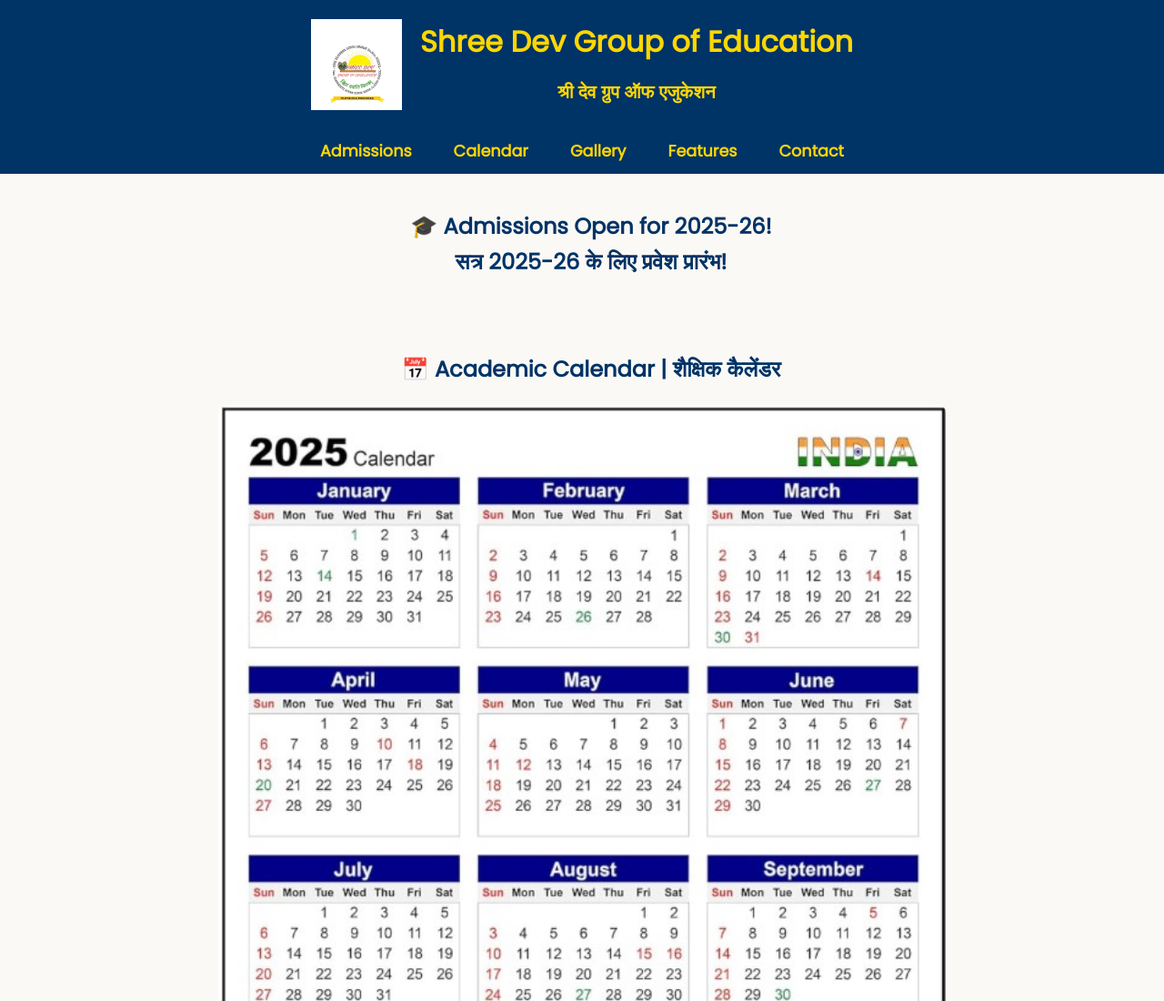
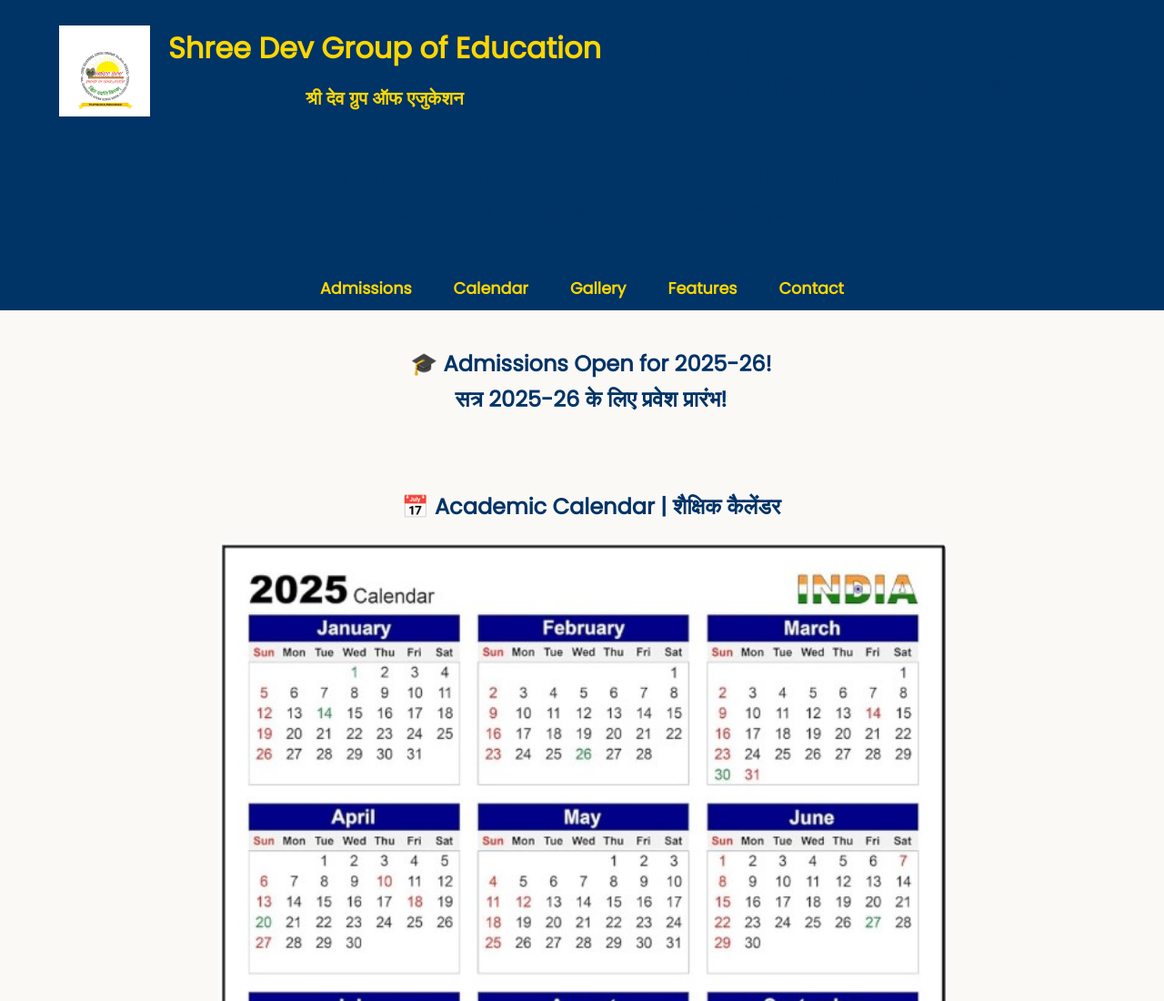
Before and after one commit to shreedevgrpofedu/school-website, a plain HTML site: page index.html in a window 1280 px wide. Shown: the top 1100 px of the page at 91% size. Drawn offline with Linux system fonts and the light colour scheme.

Commit message:
Update index.html

```diff
--- a/index.html
+++ b/index.html
@@ -9,10 +9,12 @@
 </head>
 <body>
 
-  <header>
-    <img src="Project 4.jpg" alt="School Logo" class="logo" />
-    <h1>Shree Dev Group of Education<br /><span>श्री देव ग्रुप ऑफ एजुकेशन</span></h1>
-  </header>
+ <header>
+  <img src="Project 4.jpg" alt="School Logo" class="logo" />
+  <h1>Shree Dev Group of Education<br /><span>श्री देव ग्रुप ऑफ एजुकेशन</span></h1>
+  <h2>Shree Bijendra Singh Smarak Hr Sec School<br />श्री बिजेन्द्र सिंह स्मारक उच्च माध्यमिक विद्यालय</h2>
+  <h2>Smt Charna Devi Hukam Singh Kanya Jr High School<br />श्रीमती चारना देवी हुकुम सिंह कन्या जूनियर हाई स्कूल</h2>
+</header>
 
   <nav>
     <ul class="nav-list">
```
